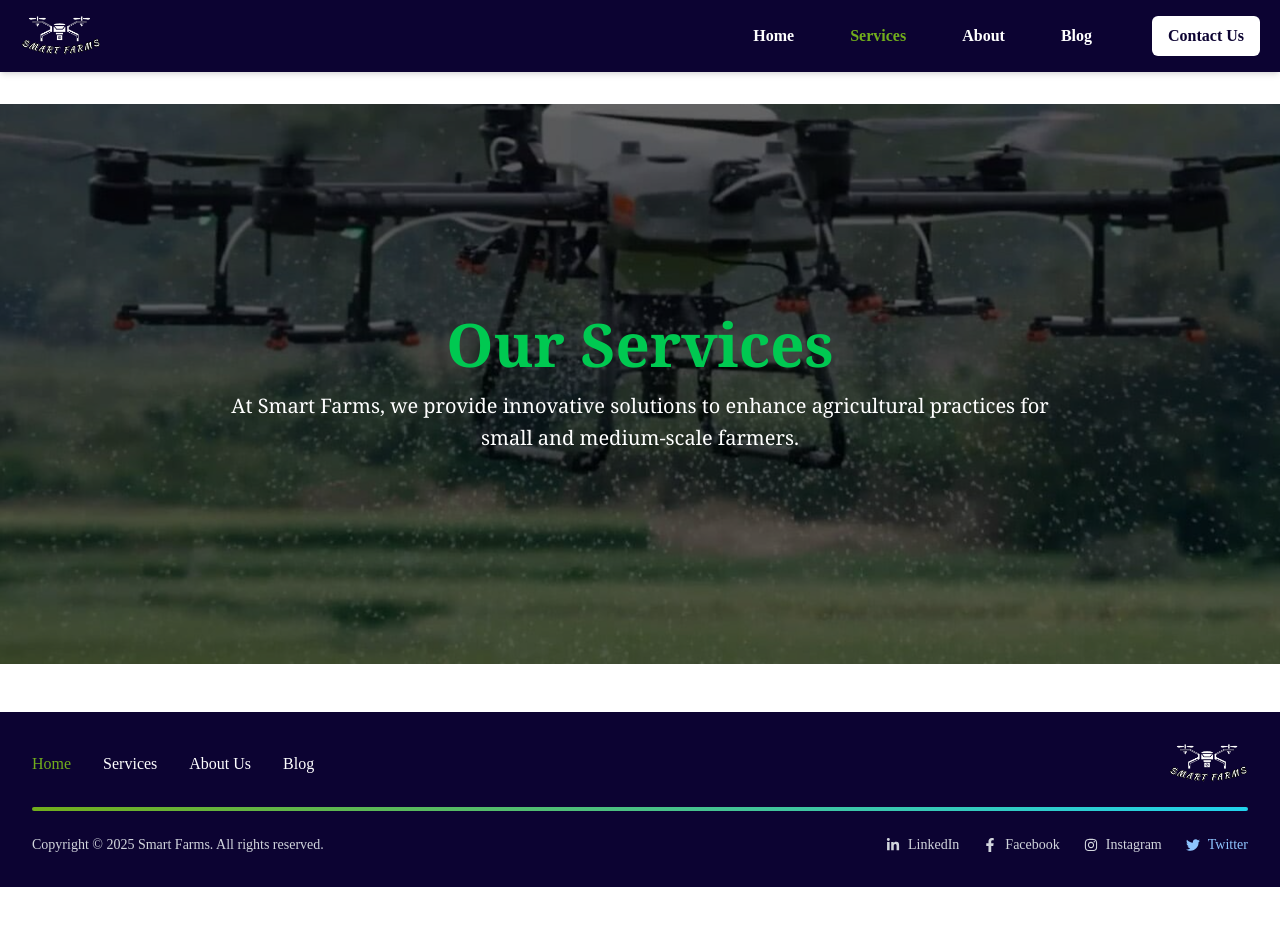
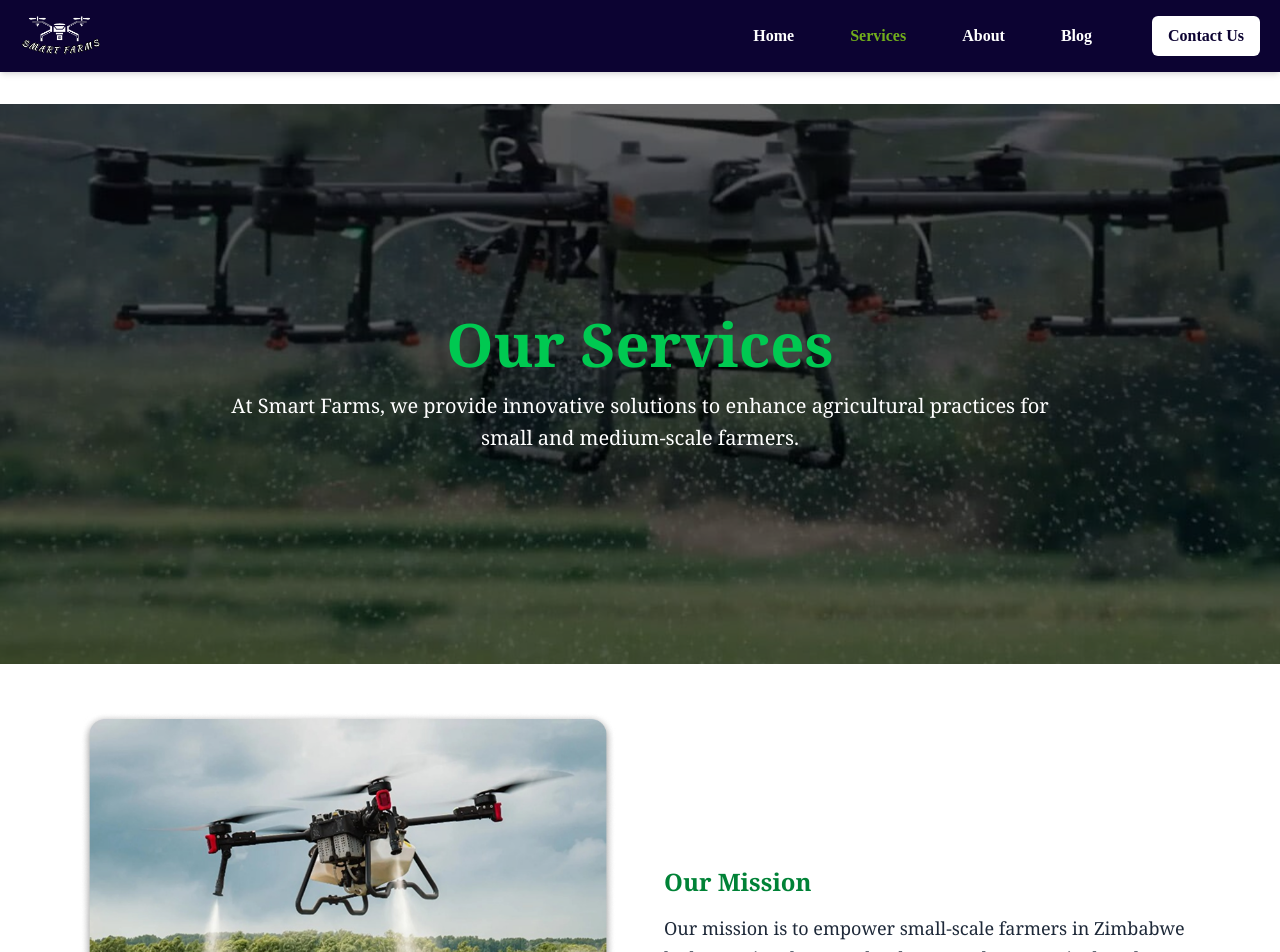
Before and after one commit to HudsonWayne/Smart-Farms, a Next.js app: page /services in a window 1280 px wide. Shown: the top 952 px of the page. Before the commit the page ends 887 px from the top, so only its background shows below. Built offline with nearby package versions, Linux system fonts and the light colour scheme; a web font is replaced by a local one.

Commit message:
initial commit

```diff
--- a/src/pages/services.tsx
+++ b/src/pages/services.tsx
@@ -1,9 +1,14 @@
+// src/pages/services.tsx
+
 "use client";
 
 import Image from "next/image";
+import NineBlocks from "@/components/NineBlocks"; // Import NineBlocks component
 
 export default function ServicesPage() {
   return (
+    <>
+      {/* Our Services Section with background image */}
       <div className="relative w-full min-h-[60vh] md:min-h-[70vh] flex items-center justify-center">
         {/* Background Image */}
         <Image
@@ -36,5 +41,9 @@ export default function ServicesPage() {
           </p>
         </div>
       </div>
+
+      {/* Nine Blocks Section below Our Services */}
+      <NineBlocks /> {/* Render NineBlocks component below the image */}
+    </>
   );
 }
```
Lines whose indentation alone changed are shown as unchanged.
